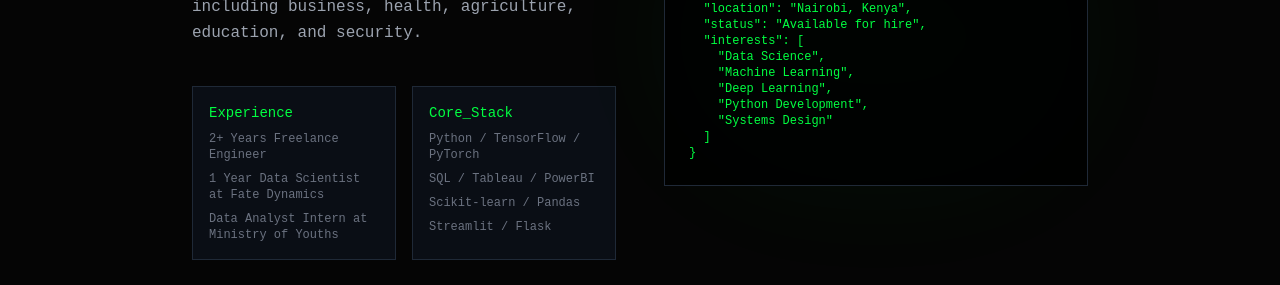
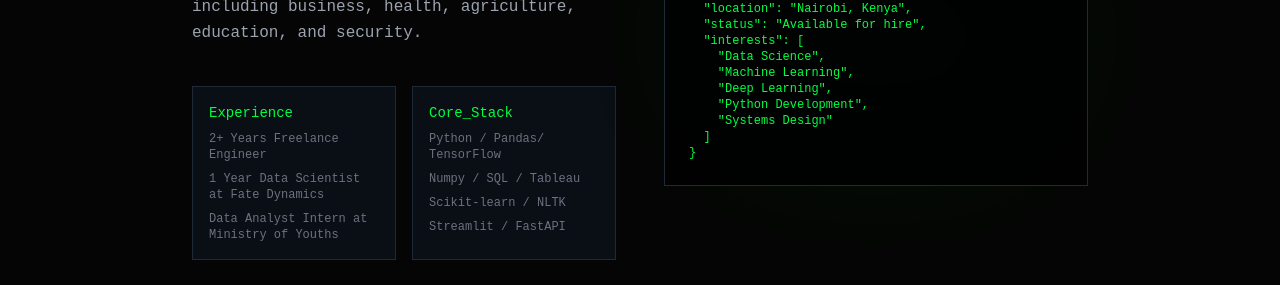
Before and after one commit to kamijoseph/Updated-Portfolio, a React (Vite) app: page / in a window 1280 px wide. Shown: the part 1060-1345 px from the top of the page. Built offline with nearby package versions, Linux system fonts and the light colour scheme.

Commit message:
Tech stack update

```diff
--- a/src/sections/About.tsx
+++ b/src/sections/About.tsx
@@ -24,10 +24,10 @@ export function About() {
                     <div className="border border-gray-800 p-4 bg-gray-900/50">
                         <h4 className="text-terminal-green text-sm mb-2 font-pixel">Core_Stack</h4>
                         <ul className="text-xs text-gray-500 space-y-2 font-mono">
-                            <li>Python / TensorFlow / PyTorch</li>
-                            <li>SQL / Tableau / PowerBI</li>
-                            <li>Scikit-learn / Pandas</li>
-                            <li>Streamlit / Flask</li>
+                            <li>Python / Pandas/ TensorFlow</li>
+                            <li>Numpy / SQL / Tableau</li>
+                            <li>Scikit-learn / NLTK</li>
+                            <li>Streamlit / FastAPI</li>
                         </ul>
                     </div>
                 </div>
```
